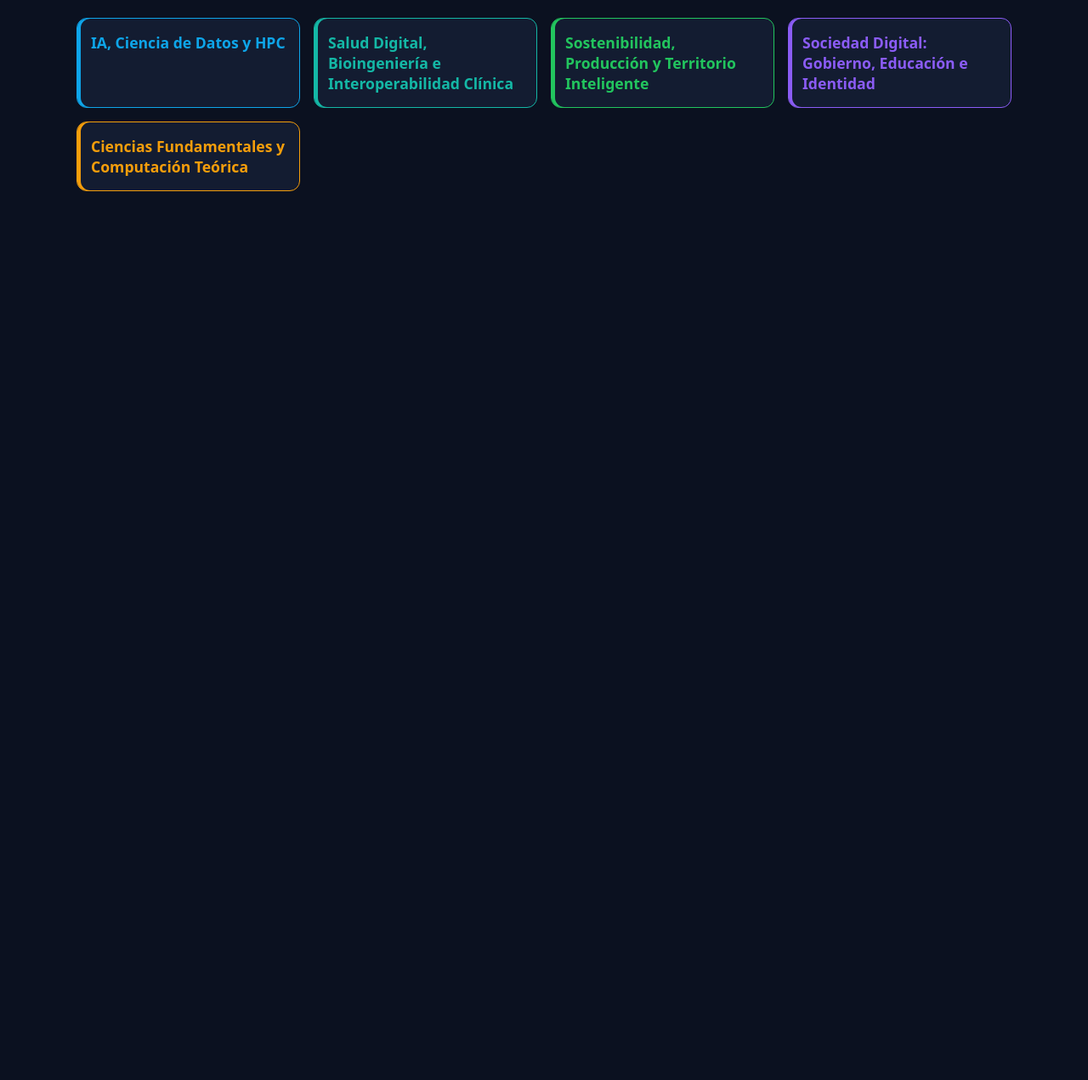
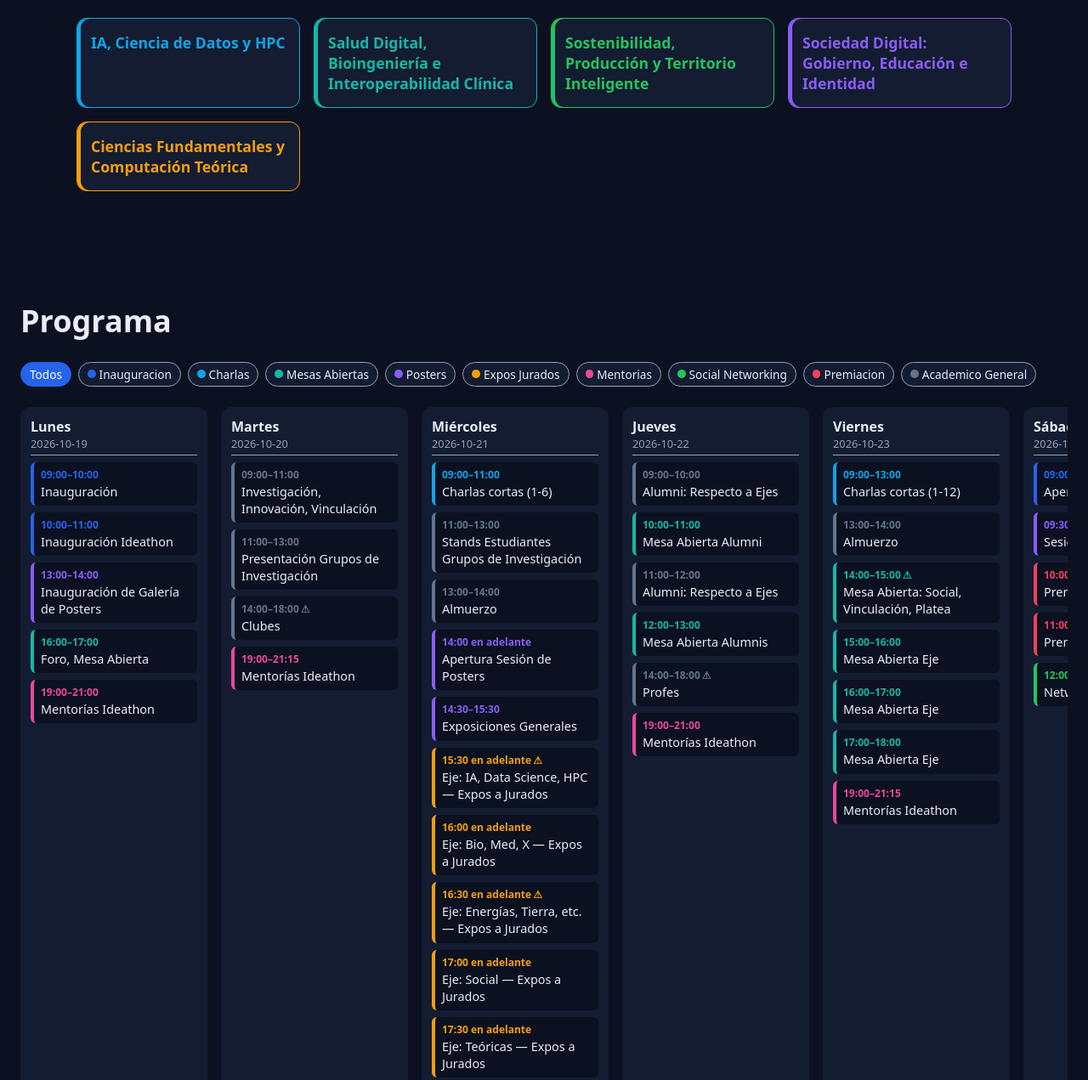
Before and after one commit to DaVas1410/yosw, an Astro site: page /es in a window 1280 px wide. Shown: the part 993-2264 px from the top of the page at 85% size. Before the commit the page ends 1282 px from the top, so only its background shows below. Built offline with nearby package versions, Linux system fonts and the light colour scheme; Astro itself is replaced by a stand-in of ours.

Commit message:
feat: add interactive program timeline

```diff
--- /dev/null
+++ b/src/components/timeline/ProgramTimeline.astro
@@ -0,0 +1,205 @@
+---
+import { t, type Locale } from '../../i18n';
+import calendario from '../../data/calendario.json';
+import { toTimeline } from './transform';
+
+interface Props {
+  lang: Locale;
+}
+
+const { lang } = Astro.props;
+const days = toTimeline(calendario, lang);
+const legend = Object.keys(calendario.leyenda_categorias);
+
+function formatLabel(categoria: string): string {
+  return categoria
+    .split('_')
+    .map((w) => w.charAt(0).toUpperCase() + w.slice(1))
+    .join(' ');
+}
+---
+
+<section id="programa" class="programa">
+  <div class="programa__inner">
+    <h2 class="programa__heading">{t(lang, 'programa.heading')}</h2>
+
+    <div class="programa__filtros" role="group" aria-label={t(lang, 'programa.filtrar')}>
+      <button type="button" class="programa__filtro is-active" data-categoria="todos">
+        {t(lang, 'programa.todos')}
+      </button>
+      {legend.map((categoria) => (
+        <button
+          type="button"
+          class="programa__filtro"
+          data-categoria={categoria}
+          style={`--btn-color: var(--cat-${categoria})`}
+        >
+          <span class="programa__filtro-dot" style={`background: var(--cat-${categoria})`}></span>
+          {formatLabel(categoria)}
+        </button>
+      ))}
+    </div>
+
+    <div class="programa__scroll">
+      <div class="programa__grid">
+        {days.map((day) => (
+          <div class="programa__col">
+            <div class="programa__col-header">
+              <span class="programa__col-dia">{day.dia_semana}</span>
+              <span class="programa__col-fecha">{day.fecha}</span>
+            </div>
+            <div class="programa__eventos">
+              {day.events.map((ev) => (
+                <article
+                  class="programa__evento"
+                  data-categoria={ev.categoria}
+                  style={`--event-color: ${ev.color}`}
+                >
+                  <div class="programa__evento-hora">
+                    {ev.start}{ev.end ? `–${ev.end}` : ` ${t(lang, 'programa.sin_hora_fin')}`}
+                    {ev.nota && <span class="programa__evento-nota" title={ev.nota}>⚠</span>}
+                  </div>
+                  <div class="programa__evento-titulo">{ev.titulo}</div>
+                </article>
+              ))}
+            </div>
+          </div>
+        ))}
+      </div>
+    </div>
+  </div>
+</section>
+
+<style>
+  .programa {
+    background: var(--color-bg);
+    color: var(--color-text);
+    padding: calc(var(--space) * 8) calc(var(--space) * 3);
+  }
+  .programa__inner {
+    max-width: 1300px;
+    margin: 0 auto;
+    display: flex;
+    flex-direction: column;
+    gap: calc(var(--space) * 3);
+  }
+  .programa__heading {
+    font-family: var(--font-display);
+    font-size: clamp(1.5rem, 3vw, 2.25rem);
+    font-weight: 700;
+    margin: 0;
+  }
+  .programa__filtros {
+    display: flex;
+    flex-wrap: wrap;
+    gap: calc(var(--space));
+  }
+  .programa__filtro {
+    display: inline-flex;
+    align-items: center;
+    gap: calc(var(--space) / 2);
+    background: var(--color-surface);
+    color: var(--color-text);
+    border: 1px solid var(--color-muted);
+    border-radius: 999px;
+    padding: calc(var(--space) / 2) calc(var(--space) * 1.25);
+    font-family: var(--font-body);
+    font-size: 0.85rem;
+    cursor: pointer;
+  }
+  .programa__filtro.is-active {
+    border-color: var(--color-accent);
+    background: var(--color-accent);
+    color: #fff;
+  }
+  .programa__filtro-dot {
+    width: 0.6rem;
+    height: 0.6rem;
+    border-radius: 50%;
+    display: inline-block;
+  }
+  .programa__scroll {
+    overflow-x: auto;
+    max-width: 100%;
+  }
+  .programa__grid {
+    display: grid;
+    grid-auto-flow: column;
+    grid-auto-columns: minmax(220px, 1fr);
+    gap: calc(var(--space) * 2);
+    padding-bottom: calc(var(--space));
+  }
+  .programa__col {
+    background: var(--color-surface);
+    border-radius: var(--radius);
+    padding: calc(var(--space) * 1.5);
+    display: flex;
+    flex-direction: column;
+    gap: calc(var(--space));
+    min-width: 220px;
+  }
+  .programa__col-header {
+    display: flex;
+    flex-direction: column;
+    border-bottom: 1px solid var(--color-muted);
+    padding-bottom: calc(var(--space) / 2);
+  }
+  .programa__col-dia {
+    font-family: var(--font-display);
+    font-weight: 700;
+  }
+  .programa__col-fecha {
+    font-size: 0.8rem;
+    color: var(--color-muted);
+  }
+  .programa__eventos {
+    display: flex;
+    flex-direction: column;
+    gap: calc(var(--space));
+  }
+  .programa__evento {
+    background: var(--color-bg);
+    border-left: 4px solid var(--event-color);
+    border-radius: calc(var(--radius) / 2);
+    padding: calc(var(--space) * 0.75) calc(var(--space));
+    display: flex;
+    flex-direction: column;
+    gap: calc(var(--space) / 4);
+  }
+  .programa__evento.is-hidden {
+    display: none;
+  }
+  .programa__evento-hora {
+    font-size: 0.75rem;
+    color: var(--event-color);
+    font-weight: 600;
+    display: flex;
+    align-items: center;
+    gap: calc(var(--space) / 4);
+  }
+  .programa__evento-nota {
+    cursor: help;
+  }
+  .programa__evento-titulo {
+    font-family: var(--font-body);
+    font-size: 0.9rem;
+    line-height: 1.4;
+  }
+</style>
+
+<script>
+  const filtros = document.querySelectorAll<HTMLButtonElement>('.programa__filtro');
+  const eventos = document.querySelectorAll<HTMLElement>('.programa__evento');
+
+  filtros.forEach((btn) => {
+    btn.addEventListener('click', () => {
+      filtros.forEach((b) => b.classList.remove('is-active'));
+      btn.classList.add('is-active');
+      const categoria = btn.dataset.categoria;
+      eventos.forEach((ev) => {
+        const match = categoria === 'todos' || ev.dataset.categoria === categoria;
+        ev.classList.toggle('is-hidden', !match);
+      });
+    });
+  });
+</script>
--- /dev/null
+++ b/src/components/timeline/transform.ts
@@ -0,0 +1,26 @@
+import { CalendarioSchema, type Dia } from '../../data/schemas';
+import type { Locale } from '../../i18n';
+
+export interface TimelineEvent {
+  titulo: string; start: string; end: string | null;
+  categoria: string; color: string; nota?: string;
+}
+export interface TimelineDay {
+  fecha: string; dia_semana: string; events: TimelineEvent[];
+}
+
+export function toTimeline(raw: unknown, lang: Locale): TimelineDay[] {
+  const data = CalendarioSchema.parse(raw);
+  return data.dias.map((dia: Dia) => ({
+    fecha: dia.fecha,
+    dia_semana: dia.dia_semana,
+    events: dia.eventos.map((ev) => ({
+      titulo: ev.titulo[lang],
+      start: ev.hora_inicio,
+      end: ev.hora_fin ?? null,
+      categoria: ev.categoria,
+      color: `var(--cat-${ev.categoria})`,
+      nota: ev.nota,
+    })),
+  }));
+}
--- a/src/i18n/en.json
+++ b/src/i18n/en.json
@@ -20,5 +20,9 @@
   "about.objective": "Our goal is to drive open collaboration across disciplines, connecting scientific and technological talent from Ecuador and the region.",
   "about.stat.ejes": "Thematic pillars",
   "about.stat.dias": "Days of activities",
-  "about.stat.actividades": "Activities"
+  "about.stat.actividades": "Activities",
+  "programa.heading": "Program",
+  "programa.filtrar": "Filter by category",
+  "programa.todos": "All",
+  "programa.sin_hora_fin": "onward"
 }
--- a/src/i18n/es.json
+++ b/src/i18n/es.json
@@ -20,5 +20,9 @@
   "about.objective": "Nuestro objetivo es impulsar la colaboración abierta entre disciplinas, conectando talento científico y tecnológico de Ecuador y la región.",
   "about.stat.ejes": "Ejes temáticos",
   "about.stat.dias": "Días de actividades",
-  "about.stat.actividades": "Actividades"
+  "about.stat.actividades": "Actividades",
+  "programa.heading": "Programa",
+  "programa.filtrar": "Filtrar por categoría",
+  "programa.todos": "Todos",
+  "programa.sin_hora_fin": "en adelante"
 }
--- a/src/pages/[lang]/index.astro
+++ b/src/pages/[lang]/index.astro
@@ -5,6 +5,7 @@ import Nav from '../../components/Nav.astro';
 import Hero from '../../components/Hero.astro';
 import About from '../../components/About.astro';
 import EjesSection from '../../components/EjesSection.astro';
+import ProgramTimeline from '../../components/timeline/ProgramTimeline.astro';
 export function getStaticPaths() {
   return LOCALES.map((lang) => ({ params: { lang } }));
 }
@@ -15,4 +16,5 @@ const lang = Astro.params.lang as Locale;
   <Hero lang={lang} />
   <About lang={lang} />
   <EjesSection lang={lang} />
+  <ProgramTimeline lang={lang} />
 </Base>
```
Also changed, not shown: src/components/timeline/transform.test.ts (added, +15 -0 lines).
